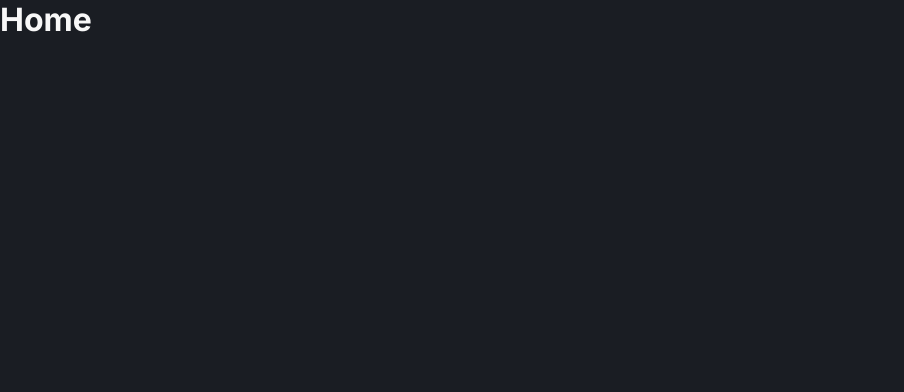
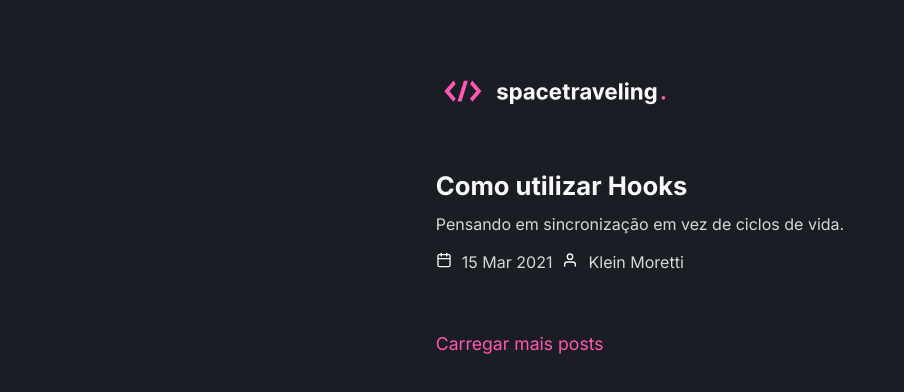
Before and after one commit to igomest/ignite-mod03-desafio01, a Next.js app: page / in a window 1280 px wide. Shown: the top 392 px of the page, without its empty margins (0-904 px from the left). Built offline with nearby package versions, Linux system fonts and the light colour scheme.

Commit message:
styling home

```diff
--- a/src/pages/home.module.scss
+++ b/src/pages/home.module.scss
@@ -1 +1,80 @@
-// TODO
+.container {
+    display: flex;
+    height: 100vh;
+    flex-direction: column;
+    justify-content: flex-start;
+    align-items: center;
+
+
+    .postListContainer {
+        margin-top: 4rem;
+        display: flex;
+        justify-content: center;
+        width: 60rem;
+
+        ul {
+
+            display: flex;
+            flex-direction: column;
+
+            li {
+                list-style: none;
+                margin-top: 1rem;
+
+                & + li {
+                    margin-top: 3rem;
+                }
+
+
+                .listContainer {
+                    display: flex;
+                    flex-direction: column;
+                    justify-content: space-evenly;
+                    height: 8rem;
+
+                    h3 {
+                        font-size: 1.6rem;
+                    }
+
+                    p {
+                        color: var(--silver-light);
+                    }
+
+                    .iconContainer {
+                        width: 20rem;
+                        display: flex;
+                        justify-content: flex-start;
+                        margin-top: 5px;
+
+                        .icon {
+                            display: flex;
+                            justify-content: space-between;
+                            width: 15.5rem;
+
+                            p {
+                                color: var(--silver-light);
+                            }
+                        }
+                    }
+                }
+
+                button {
+                    border: none;
+                    background-color: var(--black);
+                    color: var(--pink);
+                    font-weight: 400;
+                    font-size: 1.100rem;
+
+                    transition: filter 0.2s;
+
+                    &:hover p {
+                        filter: brightness(0.9);
+                    }
+                }
+
+            }
+        }
+
+
+    }
+}
--- a/src/pages/index.tsx
+++ b/src/pages/index.tsx
@@ -1,9 +1,12 @@
 import { GetStaticProps } from 'next';
+import Head from 'next/head';
+import Image from 'next/image';
 
 import { getPrismicClient } from '../services/prismic';
 
 import commonStyles from '../styles/common.module.scss';
 import styles from './home.module.scss';
+import { FiCalendar, FiUser } from 'react-icons/fi'
 
 interface Post {
   uid?: string;
@@ -25,7 +28,49 @@ interface HomeProps {
 }
 
 export default function Home() {
-  return <h1>Home</h1>
+  return (
+    <div className={styles.container}>
+      <Head>
+        <title>spacetraveling | Home</title>
+      </Head>
+
+      <div className={styles.postListContainer}>
+        <ul>
+          <li>
+            <Image
+              priority
+              src="/images/Logo.svg"
+              alt="Logo"
+              height={25.63}
+              width={238.62}
+            />
+          </li>
+
+          <li>
+            <div className={styles.listContainer}>
+              <h3>Como utilizar Hooks</h3>
+              <p>Pensando em sincronização em vez de ciclos de vida.</p>
+              <div className={styles.iconContainer}>
+                <div className={styles.icon}>
+                  <FiCalendar />
+                  <p>15 Mar 2021</p>
+
+                  <FiUser />
+                  <p>Klein Moretti</p>
+                </div>
+              </div>
+            </div>
+          </li>
+
+          <li>
+            <button type="button">
+              <p>Carregar mais posts</p>
+            </button>
+          </li>
+        </ul>
+      </div>
+    </div>
+  )
 }
 
 // export const getStaticProps = async () => {
--- a/src/styles/globals.scss
+++ b/src/styles/globals.scss
@@ -33,6 +33,10 @@ body, input, textarea, select, button {
   font-family:'Inter', sans-serif;
 }
 
+h1, h2, h3, h4 {
+  font-weight: 700;
+}
+
 button {
   cursor: pointer;
 }
```
Also changed, not shown: src/components/Header/index.tsx (+16 -1 lines).
